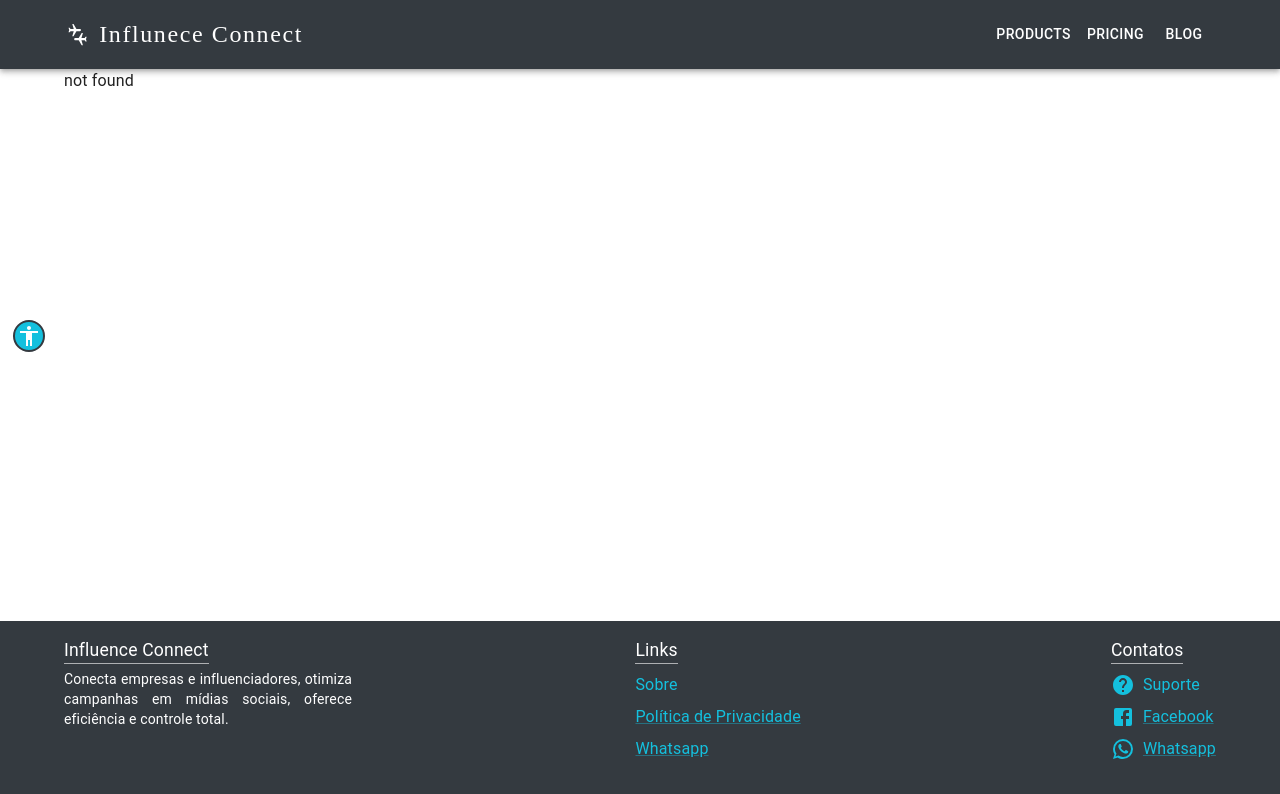
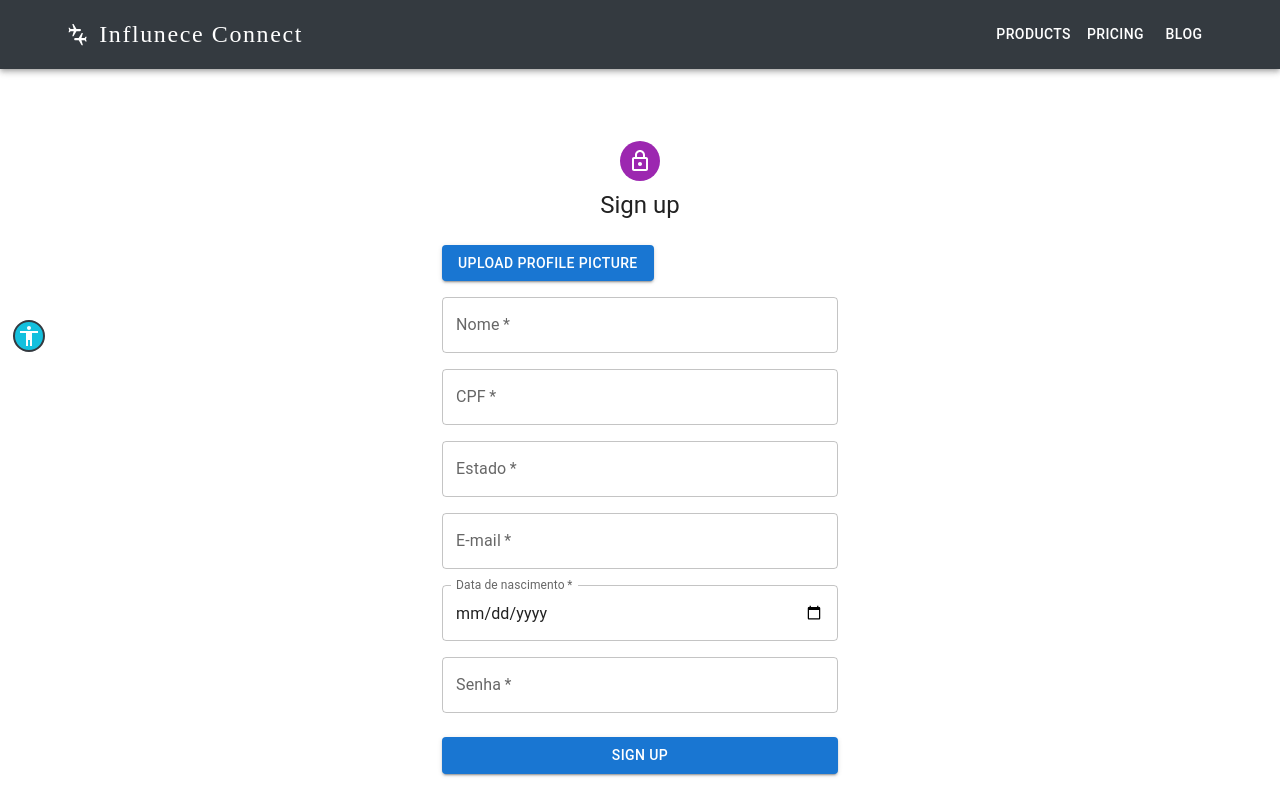
Before and after one commit to InfluenceConnect/front, a React (Vite) app: page /register in a window 1280 px wide. Shown: the top 794 px of the page. Built offline with nearby package versions, Linux system fonts and the light colour scheme.

Commit message:
Adicionei o Register

```diff
--- a/src/Router.tsx
+++ b/src/Router.tsx
@@ -6,6 +6,7 @@ import AccessibilityBar from "./components/AccessibilityBar";
 import RegisterNicheCompany from "./pages/company/register/RegisterNiche";
 import AccessibilityDrawer from "./components/AccessibilityDrawer";
 import { Container, CssBaseline } from "@mui/material";
+import Register from "./pages/company/register/Register";
 import RegisterNicheInfluencer from "./pages/influencer/register/RegisterNiche";
 import AccountStatus from "./pages/login/AccountStatus"; //rota adiciona pelo zuvanov para account status
 
@@ -19,6 +20,7 @@ const Router = () => {
       <Container sx={{minHeight: "69vh"}}>
         <Routes>
           <Route path="/" element={<LoginPage />} />
+          <Route path="/register" element={<Register />} />
           <Route path="/registerNicheCompany" element={<RegisterNicheCompany />} />
           <Route path="/registerNicheInfluence" element={<RegisterNicheInfluencer />} />
           <Route path="/accountStatus" element={<AccountStatus />} /> {/* Nova rota  adiciona pelo zuvanov, posteriormente aqui ira bloquear as outras rotas  caso o status diga*/}
--- a/src/pages/company/register/Register.tsx
+++ b/src/pages/company/register/Register.tsx
@@ -0,0 +1,187 @@
+import * as React from 'react';
+import { useState } from 'react';
+import Avatar from '@mui/material/Avatar';
+import Button from '@mui/material/Button';
+import CssBaseline from '@mui/material/CssBaseline';
+import TextField from '@mui/material/TextField';
+import Link from '@mui/material/Link';
+import Grid from '@mui/material/Grid';
+import Box from '@mui/material/Box';
+import LockOutlinedIcon from '@mui/icons-material/LockOutlined';
+import Typography from '@mui/material/Typography';
+import Container from '@mui/material/Container';
+import { createTheme, ThemeProvider } from '@mui/material/styles';
+
+function Copyright(props: any) {
+  return (
+    <Typography variant="body2" color="text.secondary" align="center" {...props}>
+      {'Copyright © '}
+      <Link color="inherit" href="https://mui.com/">
+        Your Website
+      </Link>{' '}
+      {new Date().getFullYear()}
+      {'.'}
+    </Typography>
+  );
+}
+
+const defaultTheme = createTheme();
+
+export default function SignUp() {
+  const [profilePicture, setProfilePicture] = useState<File | null>(null);
+  const [preview, setPreview] = useState<string | null>(null);
+
+  const handlePictureChange = (event: React.ChangeEvent<HTMLInputElement>) => {
+    const file = event.target.files?.[0] || null;
+    setProfilePicture(file);
+    if (file) {
+      const reader = new FileReader();
+      reader.onloadend = () => {
+        setPreview(reader.result as string);
+      };
+      reader.readAsDataURL(file);
+    } else {
+      setPreview(null);
+    }
+  };
+
+  const handleSubmit = (event: React.FormEvent<HTMLFormElement>) => {
+    event.preventDefault();
+    const data = new FormData(event.currentTarget);
+    data.append('profilePicture', profilePicture as Blob);
+    console.log({
+      profilePicture: data.get('profilePicture'),
+      name: data.get('name'),
+      cpf: data.get('cpf'),
+      state: data.get('state'),
+      email: data.get('email'),
+      birthdate: data.get('birthdate'),
+      password: data.get('password'),
+    });
+  };
+
+  return (
+    <ThemeProvider theme={defaultTheme}>
+      <Container component="main" maxWidth="xs">
+        <CssBaseline />
+        <Box
+          sx={{
+            marginTop: 8,
+            display: 'flex',
+            flexDirection: 'column',
+            alignItems: 'center',
+          }}
+        >
+          <Avatar sx={{ m: 1, bgcolor: 'secondary.main' }}>
+            <LockOutlinedIcon />
+          </Avatar>
+          <Typography component="h1" variant="h5">
+            Sign up
+          </Typography>
+          <Box component="form" noValidate onSubmit={handleSubmit} sx={{ mt: 3 }}>
+            <Grid container spacing={2}>
+              <Grid item xs={12}>
+                <input
+                  accept="image/*"
+                  style={{ display: 'none' }}
+                  id="profilePicture"
+                  type="file"
+                  onChange={handlePictureChange}
+                />
+                <label htmlFor="profilePicture">
+                  <Button variant="contained" component="span" fullWidth>
+                    Upload Profile Picture
+                  </Button>
+                </label>
+                {preview && (
+                  <Avatar
+                    src={preview}
+                    sx={{ width: 100, height: 100, mt: 2, mx: 'auto' }}
+                  />
+                )}
+              </Grid>
+              <Grid item xs={12}>
+                <TextField
+                  required
+                  fullWidth
+                  id="name"
+                  label="Nome"
+                  name="name"
+                  autoComplete="name"
+                />
+              </Grid>
+              <Grid item xs={12}>
+                <TextField
+                  required
+                  fullWidth
+                  id="cpf"
+                  label="CPF"
+                  name="cpf"
+                />
+              </Grid>
+              <Grid item xs={12}>
+                <TextField
+                  required
+                  fullWidth
+                  id="state"
+                  label="Estado"
+                  name="state"
+                />
+              </Grid>
+              <Grid item xs={12}>
+                <TextField
+                  required
+                  fullWidth
+                  id="email"
+                  label="E-mail"
+                  name="email"
+                  autoComplete="email"
+                />
+              </Grid>
+              <Grid item xs={12}>
+                <TextField
+                  required
+                  fullWidth
+                  id="birthdate"
+                  label="Data de nascimento"
+                  name="birthdate"
+                  type="date"
+                  InputLabelProps={{
+                    shrink: true,
+                  }}
+                />
+              </Grid>
+              <Grid item xs={12}>
+                <TextField
+                  required
+                  fullWidth
+                  name="password"
+                  label="Senha"
+                  type="password"
+                  id="password"
+                  autoComplete="new-password"
+                />
+              </Grid>
+            </Grid>
+            <Button
+              type="submit"
+              fullWidth
+              variant="contained"
+              sx={{ mt: 3, mb: 2 }}
+            >
+              Sign Up
+            </Button>
+            <Grid container justifyContent="flex-end">
+              <Grid item>
+                <Link href="#" variant="body2">
+                  Already have an account? Sign in
+                </Link>
+              </Grid>
+            </Grid>
+          </Box>
+        </Box>
+        <Copyright sx={{ mt: 5 }} />
+      </Container>
+    </ThemeProvider>
+  );
+}
```
